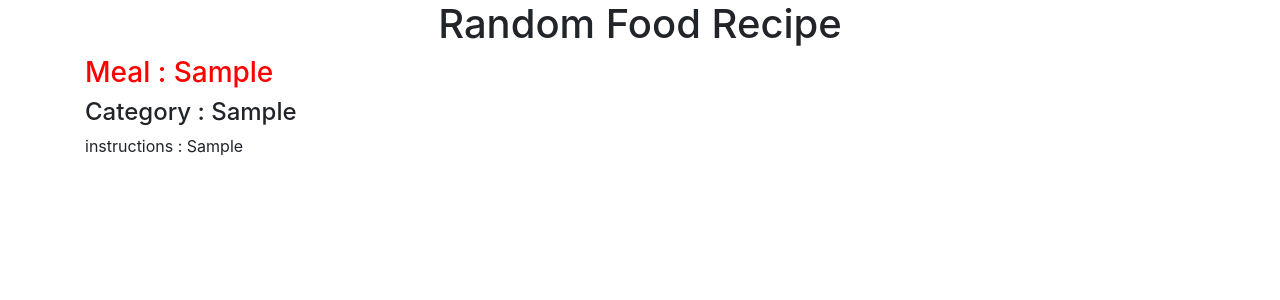
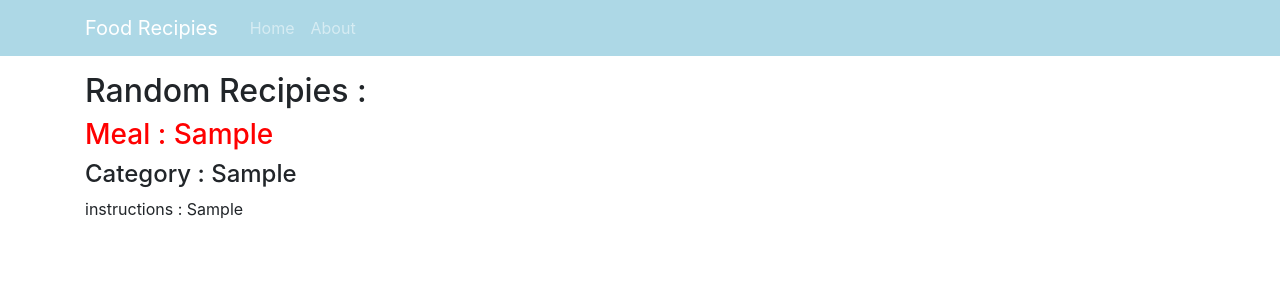
Before and after one commit to kostas2370/CookingWebsite, a Django app: template pro1/templates/pro1/ask1.html in a window 1280 px wide. Shown: the top 300 px of the page. Run offline with Django 4.2, Linux system fonts and the light colour scheme; the template is opened without the code that fills it: most values are stand-ins (such as "Sample title", 1, 10 or a date in 2020); some libraries are stand-ins or nearby versions.

Commit message:
food update

```diff
--- a/pro1/templates/pro1/ask1.html
+++ b/pro1/templates/pro1/ask1.html
@@ -1,6 +1,7 @@
 {% extends "pro1/base.html"%}
 {% block content %}
-	<center><h1>Random Food Recipe</h1></center>
+	<br><br><br>
+	<h2>Random Recipies :</h2>
 	{% for i in syntages %}
 		<h3 style="color: red;">Meal : {{i.strMeal}}</h3>
 		<h4>Category : {{i.strCategory}}</h4>
--- a/pro1/templates/pro1/base.html
+++ b/pro1/templates/pro1/base.html
@@ -9,9 +9,31 @@
 
 </head>
 <body>
-	<div class="container">
-		{% block content %}{% endblock %}
+	<header class="site-header" >
+		<nav class="navbar navbar-expand-md navbar-dark bg-steel fixed-top" style="background-color: lightblue;">
+			<div class="container">
+				<a class="navbar-brand mr-4" href="/">Food Recipies</a>
+      			<button class="navbar-toggler" type="button" data-toggle="collapse" data-target="#navbarToggle" aria-controls="navbarToggle" aria-expanded="false" aria-label="Toggle navigation">
+			    <span class="navbar-toggler-icon"></span>
+      			</button>
+      			<div class="collapse navbar-collapse" id="navbarToggle">
+        			<div class="navbar-nav mr-auto">
+          				<a class="nav-item nav-link" href="/" >Home</a>
+          				<a class="nav-item nav-link" href="/about">About</a>
+        			</div>
+			</div>
+		</nav>
+	</header>
+	<main role="main" class="container">
+
+      <div class="row">
+
+        <div class="col-md-8">
+          {% block content %}{% endblock %}
+        </div>
+
 	</div>
+	</main>
 	<script src="https://code.jquery.com/jquery-3.2.1.slim.min.js" integrity="sha384-KJ3o2DKtIkvYIK3UENzmM7KCkRr/rE9/Qpg6aAZGJwFDMVNA/GpGFF93hXpG5KkN" crossorigin="anonymous"></script>
     <script src="https://cdn.jsdelivr.net/npm/popper.js@1.12.9/dist/umd/popper.min.js" integrity="sha384-ApNbgh9B+Y1QKtv3Rn7W3mgPxhU9K/ScQsAP7hUibX39j7fakFPskvXusvfa0b4Q" crossorigin="anonymous"></script>
     <script src="https://cdn.jsdelivr.net/npm/bootstrap@4.0.0/dist/js/bootstrap.min.js" integrity="sha384-JZR6Spejh4U02d8jOt6vLEHfe/JQGiRRSQQxSfFWpi1MquVdAyjUar5+76PVCmYl" crossorigin="anonymous"></script>
--- a/testasa/urls.py
+++ b/testasa/urls.py
@@ -4,5 +4,5 @@ from django.urls import path,include
 
 urlpatterns = [
     path('admin/', admin.site.urls),
-    path('main/', include("pro1.urls")),
+    path('', include("pro1.urls")),
 ]
```
Also changed, not shown: pro1/templates/pro1/ask2.html (+5 -11 lines).
